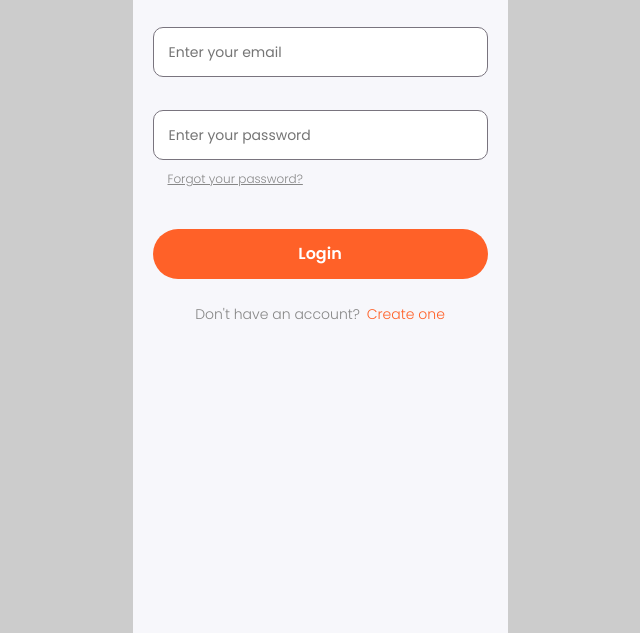
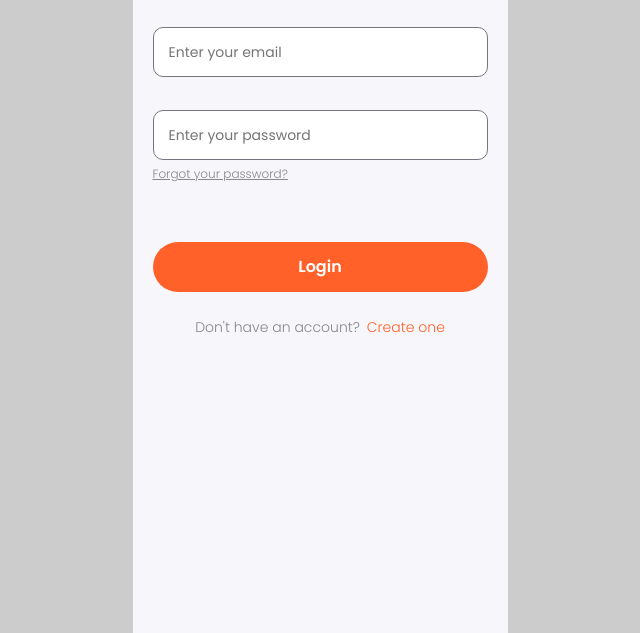
Before and after one commit to kbyrnes-tcd/dish, a website: page login.html in a window 1280 px wide. Shown: the part 167-800 px from the top of the page, without its empty margins (320-960 px from the left). Drawn offline with nearby package versions, Linux system fonts and the light colour scheme.

Commit message:
updates error message styling

```diff
--- a/style.css
+++ b/style.css
@@ -504,7 +504,7 @@
 }
 
 .fieldMessage {
-    text-align: left;
+    text-align: right;
     font-size: 11px;
     color: #e63946;
     margin-top: -25px;
@@ -539,8 +539,8 @@
 
 .forgotPassword {
     text-align: left;
-    padding-left: 15px;
-    margin-top: -25px;
+    /* padding-left: 15px; */
+    margin-top: -30px;
     margin-bottom: 30px;
 }
 
@@ -553,6 +553,20 @@
 
 .forgotPasswordLink:hover {
     opacity: 0.7;
+}
+
+#loginMessage {
+    text-align: center;
+    font-size: 14px;
+    height: 18px;
+}
+
+#loginMessage.error {
+    color: #e63946;
+}
+
+#loginMessage.success {
+    color: #2a9d71;
 }
 
 /* ----------------- new dish page ------------------ */
```
